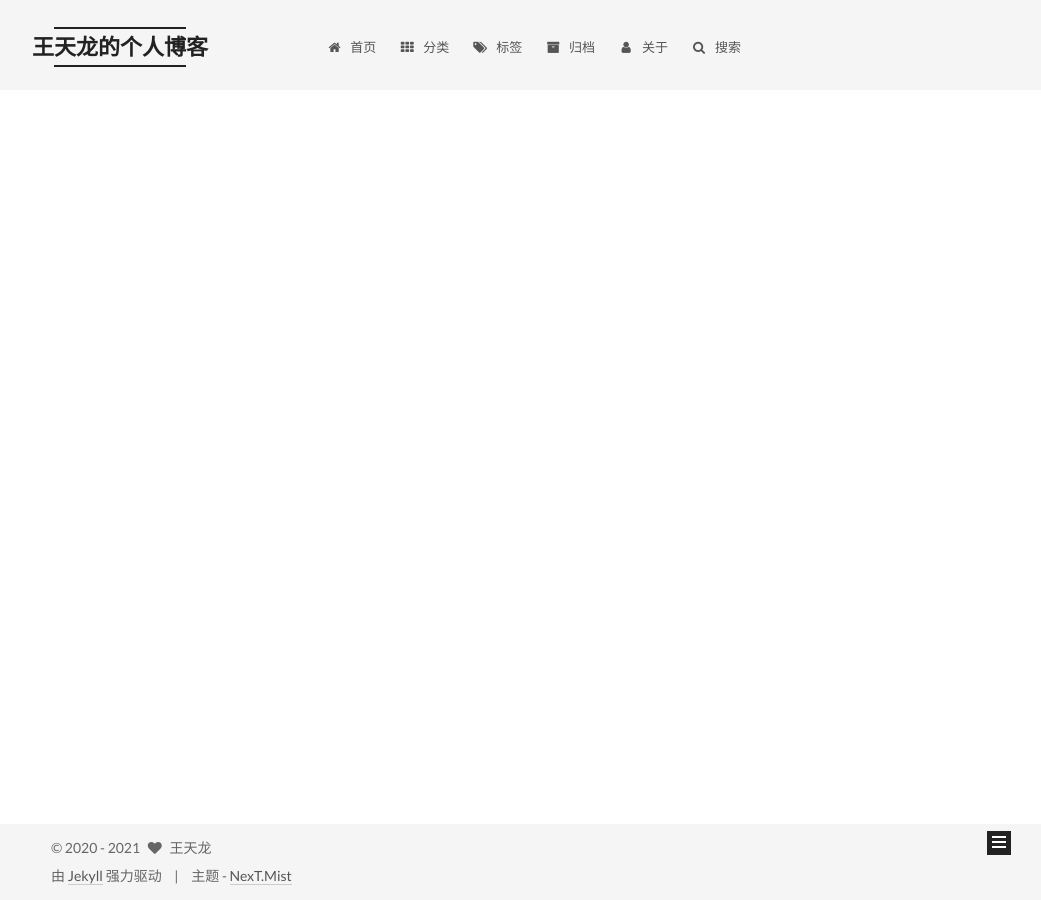
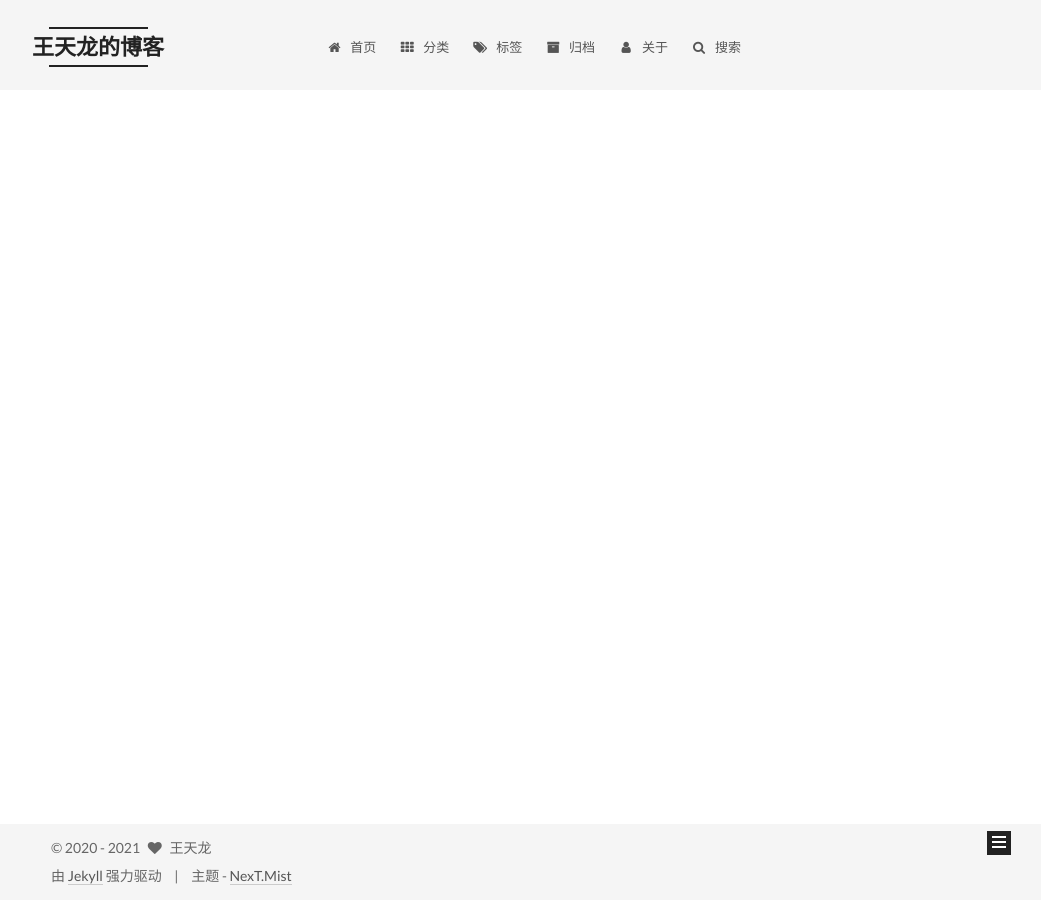
Before and after one commit to wangtl175/wangtl175.git.io, a Jekyll site: the page built from index.html, in a window 1280 px wide. Shown: the whole page, without its empty margins (239-1280 px from the left). Built offline with Jekyll 4.4.1, drawn with Linux system fonts in a browser that asks for light colours; the list of posts is cut into pages by our own code; comment, search, counter and statistics services are not loaded.

Commit message:
change theme

```diff
--- a/_config.yml
+++ b/_config.yml
@@ -4,7 +4,7 @@
 # ---------------------------------------------------------------
 
 # Site
-title: 王天龙的个人博客
+title: 王天龙的博客
 subtitle: 记录生活、学习的点点滴滴
 description: 代码星空浩瀚无垠，追寻最亮的那颗
 author: 王天龙
```
